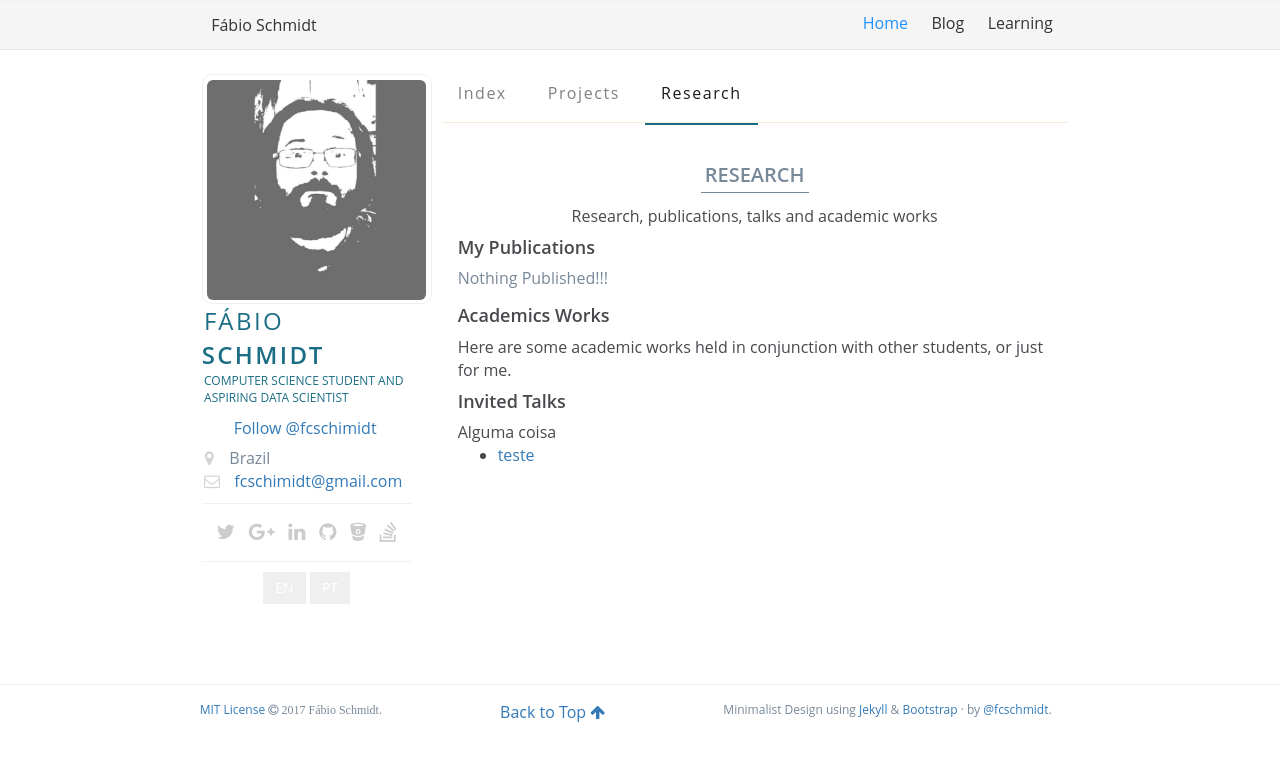
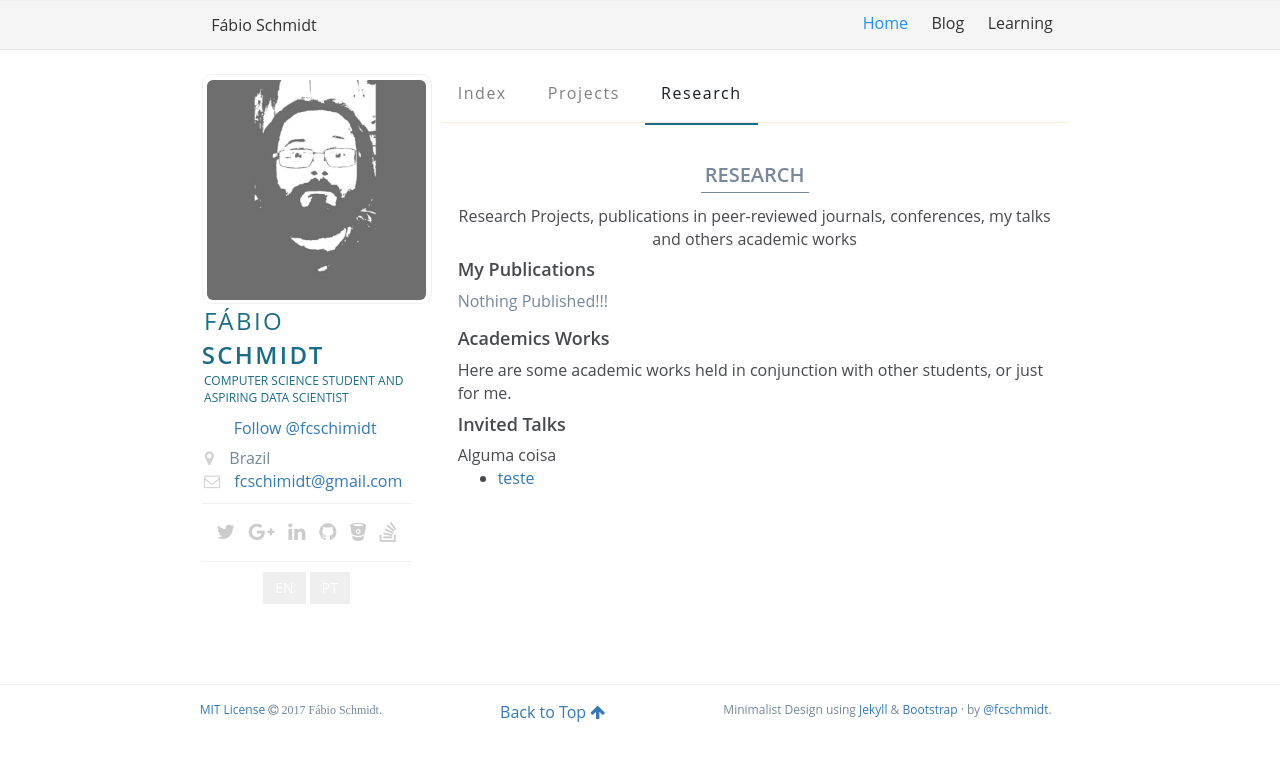
Before and after one commit to fcschmidt/fcschmidt.github.io, a Jekyll site: the page built from pages/research.html, in a window 1280 px wide. Shown: the top 761 px of the page. Built offline with Jekyll 4.4.1, drawn with Linux system fonts in a browser that asks for light colours; nearby versions of some CDN libraries; comment, search, counter and statistics services are not loaded.

Commit message:
Add new description

```diff
--- a/pages/research.html
+++ b/pages/research.html
@@ -1,7 +1,7 @@
 ---
 layout: page
 title: Research
-description: Research, publications, talks and academic works
+description: Research Projects, publications in peer-reviewed journals, conferences, my talks and others academic works
 nav: home
 permalink: /research/
 ---
```
